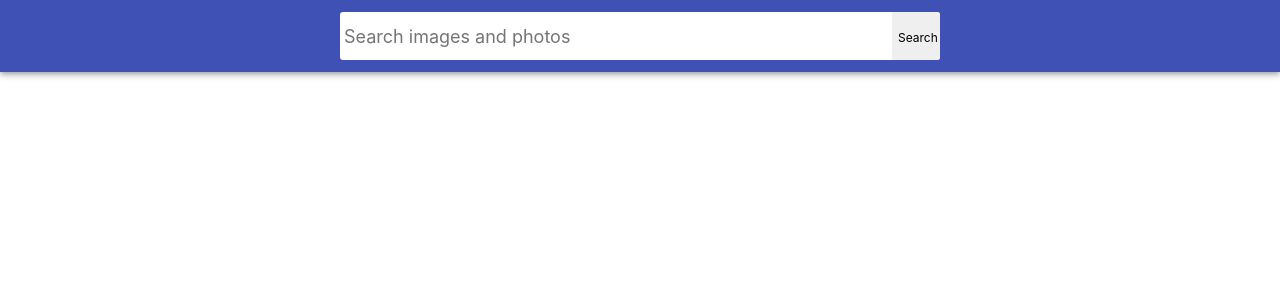
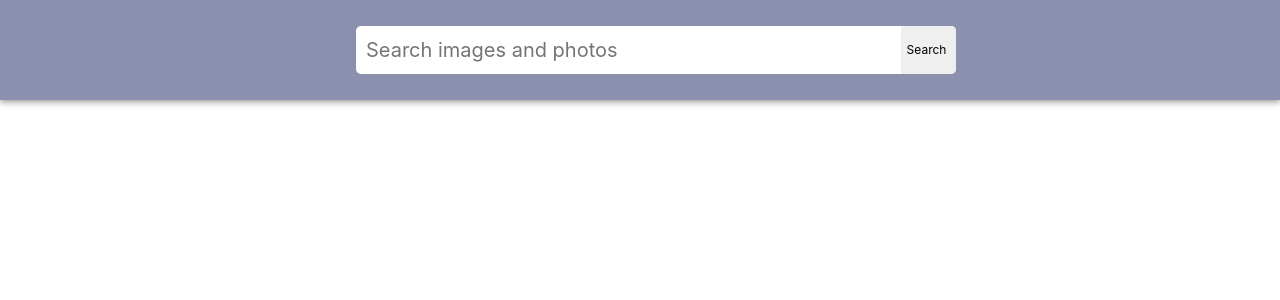
Before and after one commit to OleksiiPanaioti/goit-react-hw-04-images, a React (Create React App) app: page / in a window 1280 px wide. Shown: the top 300 px of the page. Built offline with nearby package versions, Linux system fonts and the light colour scheme.

Commit message:
class changes

```diff
--- a/src/components/App.jsx
+++ b/src/components/App.jsx
@@ -4,7 +4,7 @@ import PropTypes from 'prop-types';
 import { ToastContainer, toast } from 'react-toastify';
 
 import SearchingBar from './Searchbar/Searchbar';
-import { AppContainer } from './App.styled';
+import { Container } from './App.styled';
 import Modal from './Modal/Modal';
 import Spiner from './Loader/Loader';
 import LoadMoreButton from './Button/Button';
@@ -100,7 +100,7 @@ export default class App extends Component {
   render() {
     const { images, status, selectedImage, alt, error } = this.state;
     return (
-      <AppContainer>
+      <Container>
         <SearchingBar onSubmit={this.handleFormSubmit} />
         <ToastContainer autoClose={3000} theme="colored" pauseOnHover />
         {status === 'pending' && <Spiner />}
@@ -128,7 +128,7 @@ export default class App extends Component {
             onClose={this.closeModal}
           />
         )}
-      </AppContainer>
+      </Container>
     );
   }
 }
--- a/src/components/App.styled.jsx
+++ b/src/components/App.styled.jsx
@@ -1,8 +1,8 @@
 import styled from 'styled-components';
 
-export const AppContainer = styled.div`
+export const Container = styled.div`
   display: grid;
   grid-template-columns: 1fr;
-  grid-gap: 16px;
+  grid-gap: 22px;
   padding-bottom: 24px;
 `;
--- a/src/components/Button/Button.styled.jsx
+++ b/src/components/Button/Button.styled.jsx
@@ -3,7 +3,7 @@ import styled from 'styled-components';
 export const LoadMoreBtn = styled.button`
   padding: 8px 16px;
   border-radius: 2px;
-  background-color: #3f51b5;
+  background-color: #8b90af;
   transition: all 250ms cubic-bezier(0.4, 0, 0.2, 1);
   text-align: center;
   display: block;
@@ -24,6 +24,7 @@ export const LoadMoreBtn = styled.button`
     0px 2px 2px 0px rgba(0, 0, 0, 0.14), 0px 1px 5px 0px rgba(0, 0, 0, 0.12);
   :hover,
   :focus {
-    background-color: #303f9f;
+    background-color: #5564c9;
+    color: red;
   }
 `;
--- a/src/components/Searchbar/Searchbar.jsx
+++ b/src/components/Searchbar/Searchbar.jsx
@@ -5,9 +5,9 @@ import 'react-toastify/dist/ReactToastify.css';
 import PropTypes from 'prop-types';
 import {
   SearchBar,
-  SerchForm,
+  SearchForm,
   Input,
-  SearchBtn,
+  Button,
   SerchFormBtnLabel,
 } from './Searchbar.styled';
 
@@ -33,7 +33,7 @@ export default class SearchingBar extends Component {
   render() {
     return (
       <SearchBar>
-        <SerchForm onSubmit={this.handleSubmit}>
+        <SearchForm onSubmit={this.handleSubmit}>
           <Input
             type="text"
             autoComplete="off"
@@ -43,10 +43,10 @@ export default class SearchingBar extends Component {
             value={this.state.searchQuery}
             onChange={this.handleChange}
           />
-          <SearchBtn type="submit">
+          <Button type="submit">
             <SerchFormBtnLabel>Search</SerchFormBtnLabel>
-          </SearchBtn>
-        </SerchForm>
+          </Button>
+        </SearchForm>
       </SearchBar>
     );
   }
--- a/src/components/Searchbar/Searchbar.styled.jsx
+++ b/src/components/Searchbar/Searchbar.styled.jsx
@@ -8,24 +8,24 @@ export const SearchBar = styled.header`
   display: flex;
   justify-content: center;
   align-items: center;
-  min-height: 64px;
-  padding-right: 24px;
-  padding-left: 24px;
+  min-height: 100px;
+  padding-right: 32x;
+  padding-left: 32px;
   padding-top: 12px;
   padding-bottom: 12px;
   color: #fff;
-  background-color: #3f51b5;
+  background-color: #8b90af;
   box-shadow: 0px 2px 4px -1px rgba(0, 0, 0, 0.2),
     0px 4px 5px 0px rgba(0, 0, 0, 0.14), 0px 1px 10px 0px rgba(0, 0, 0, 0.12);
 `;
 
-export const SerchForm = styled.form`
+export const SearchForm = styled.form`
   display: flex;
   align-items: center;
   width: 100%;
   max-width: 600px;
   background-color: #fff;
-  border-radius: 3px;
+  border-radius: 5px;
   overflow: hidden;
 `;
 export const Input = styled.input`
@@ -35,24 +35,27 @@ export const Input = styled.input`
   font-size: 20px;
   border: none;
   outline: none;
-  padding-left: 4px;
-  padding-right: 4px;
+  padding-left: 10px;
+  padding-right: 10px;
 
   ::placeholder {
     font: inherit;
-    font-size: 18px;
+    font-size: 20px;
   }
 `;
 
-export const SearchBtn = styled.button`
-  display: inline-block;
-  width: 48px;
+export const Button = styled.button`
+  display: flex;
+  flex-direction: column;
+  justify-content: center;
+  width: 60px;
   height: 48px;
   border: 0;
   cursor: pointer;
   outline: none;
   :hover {
-    opacity: 1;
+    background-color: aliceblue;
+    color: red;
   }
 `;
 
```
